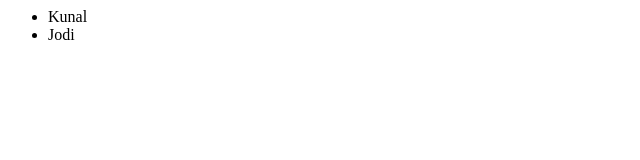
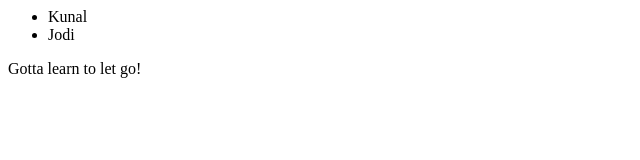
Before and after one commit to KunalKarnik/gitTest, a plain HTML site: page index.html in a window 1280 px wide. Shown: the whole page, without its empty margins (0-640 px from the left). Drawn offline with Linux system fonts and the light colour scheme.

Commit message:
This is in the past!

```diff
--- a/index.html
+++ b/index.html
@@ -4,5 +4,6 @@
 			<li>Kunal</li>
 			<li>Jodi</li>
 		</ul>
+		<p> Gotta learn to let go! </p>
 	</body>
 </html>
```
